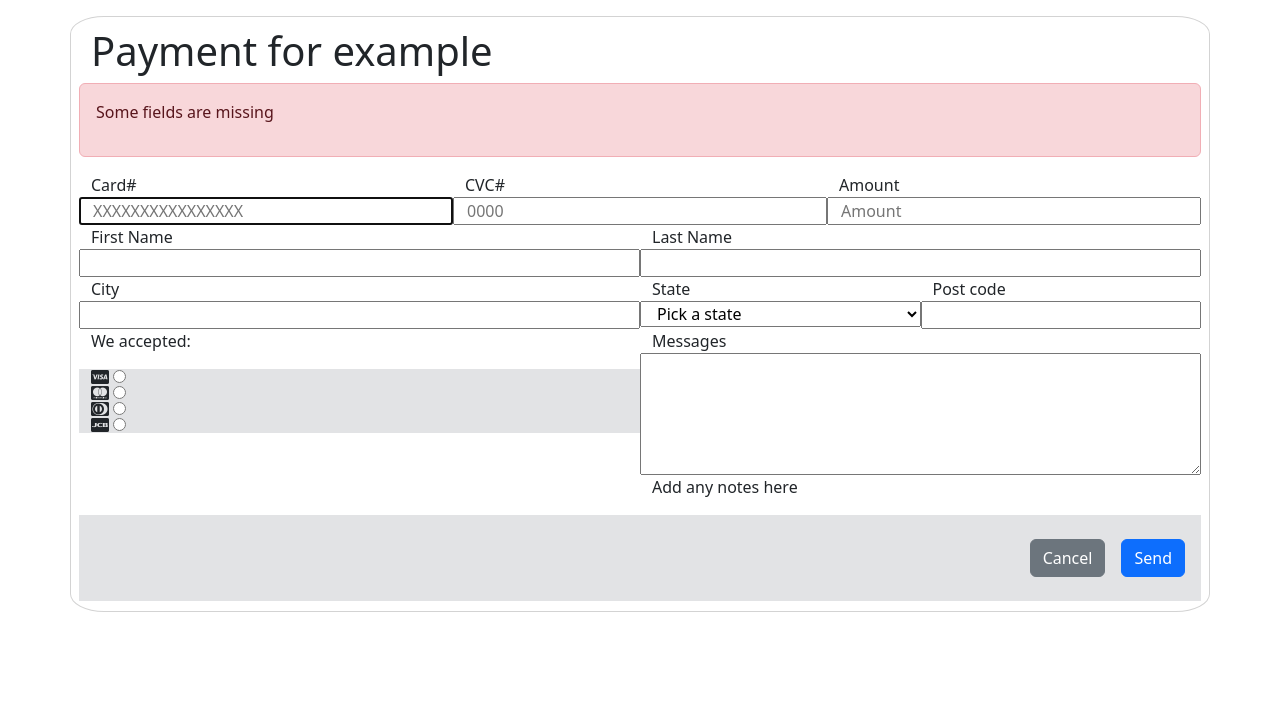
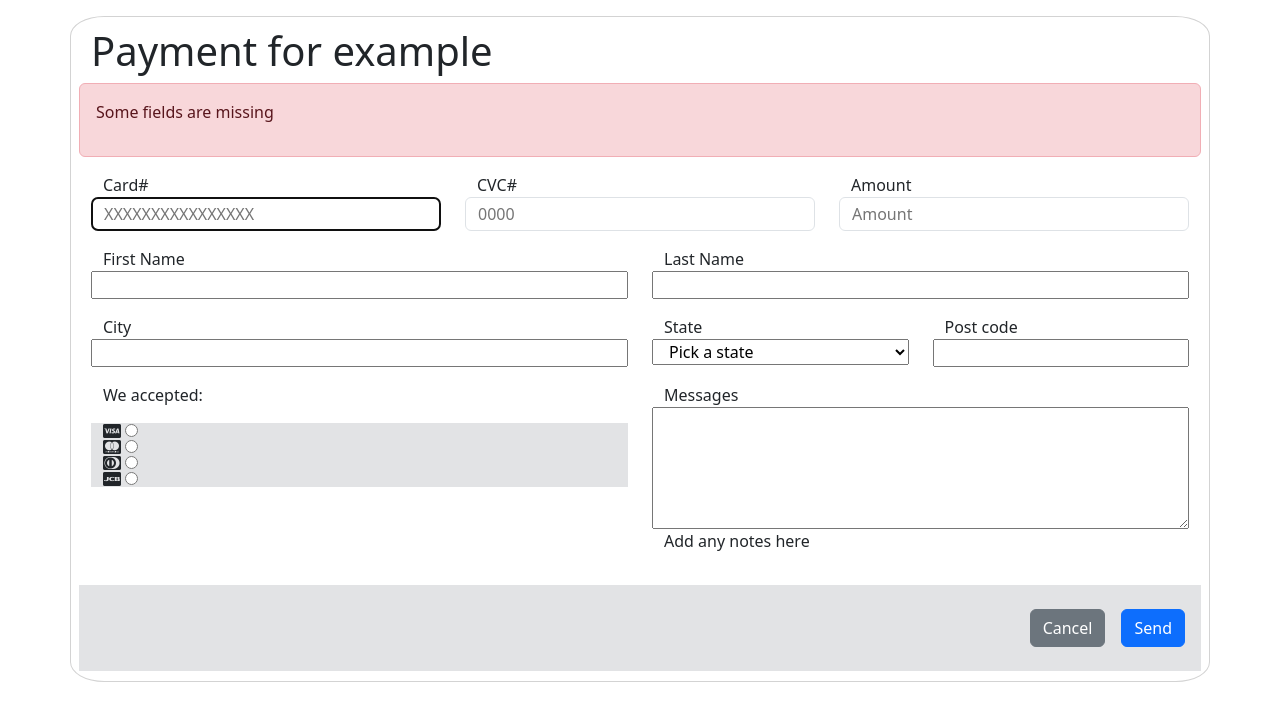
Before and after one commit to avanegasp/html-hello-form-project, a plain HTML site: page index.html in a window 1280 px wide. Drawn offline with nearby package versions, Linux system fonts and the light colour scheme.

Commit message:
add padding, border at exercise

```diff
--- a/index.html
+++ b/index.html
@@ -21,36 +21,36 @@
             </div>
         </div>
         <fieldset>
-            <div class="row">
-                <div class="col-4">
+            <div class="pb-3 row">
+                <div class="pe-4 ps-4 col-4">
                     <label for="">Card#</label>
                     <div class="row">
-                        <input type="text" required autofocus placeholder="XXXXXXXXXXXXXXXX">
+                        <input class="pt-1 pb-1 border rounded" type="text" required autofocus placeholder="XXXXXXXXXXXXXXXX">
                     </div>
                 </div>
-                <div class="col-4">
+                <div class="pe-4 ps-4 col-4">
                     <label for="">CVC#</label>
                     <div class="row">
-                        <input type="text" required placeholder="0000">
+                        <input class="pt-1 pb-1 border rounded" type="text" required placeholder="0000">
                     </div>
                 </div>
-                <div class="col-4">
+                <div class="pe-4 ps-4 col-4">
                     <label for="">Amount</label>
                     <div class="row">
-                        <input type="text" required value="" placeholder="Amount">
+                        <input class="pt-1 pb-1 border rounded" type="text" required value="" placeholder="Amount">
                     </div>
                 </div>
             </div>
         </fieldset>
         <fieldset>
-            <div class="row">
-                <div class="col-6">
+            <div class="pb-3 row">
+                <div class="pe-4 ps-4 col-6">
                     <label for="">First Name</label>
                     <div class="row">
                         <input required type="text">
                     </div>
                 </div>
-                <div class="col-6">
+                <div class="pe-4 ps-4 col-6">
                     <label for="">Last Name</label>
                     <div class="row">
                         <input required type="text">
@@ -59,14 +59,14 @@
             </div>
         </fieldset>
         <fieldset>
-            <div class="row">
-                <div class="col-6">
+            <div class="pb-3 row">
+                <div class="pe-4 ps-4 col-6">
                     <label for="">City</label>
                     <div class="row">
                         <input required type="text">
                     </div>
                 </div>
-                <div class="col-3" required>
+                <div class="pe-4 ps-4 col-3" required>
                     <label for="">State</label>
                     <div class="row">
                         <select value="" id="">
@@ -79,7 +79,7 @@
                         </select>
                     </div>
                 </div>
-                <div class="col-3">
+                <div class="pe-4 ps-4 col-3">
                     <label for="">Post code</label>
                     <div class="row">
                         <input required type="text">
@@ -88,8 +88,8 @@
             </div>
         </fieldset>
         <fieldset>
-            <div class="row">
-                <div class="col-6">
+            <div class="pb-3 row">
+                <div class="pe-4 ps-4 col-6">
                     <label for="">
                         <p>We accepted:</p>
                     </label>
@@ -108,7 +108,7 @@
                         </i>
                     </div>
                 </div>
-                <div class="col-6">
+                <div class="pe-4 ps-4 col-6">
                     <label for="">Messages</label>
                     <div class="row colspan-2">
                         <textarea required class="description-text" placeholder="" cols="30" rows="5"></textarea>
```
